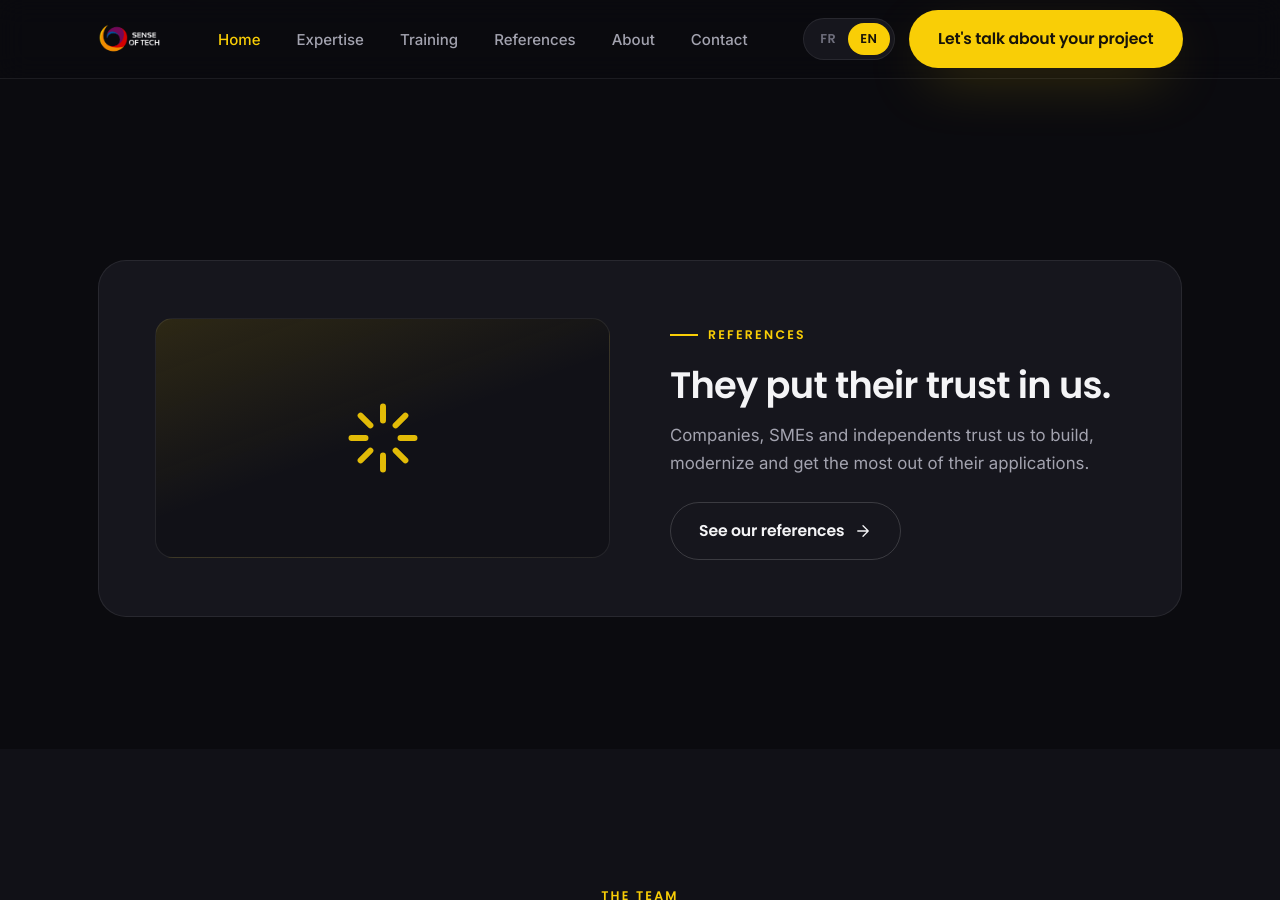
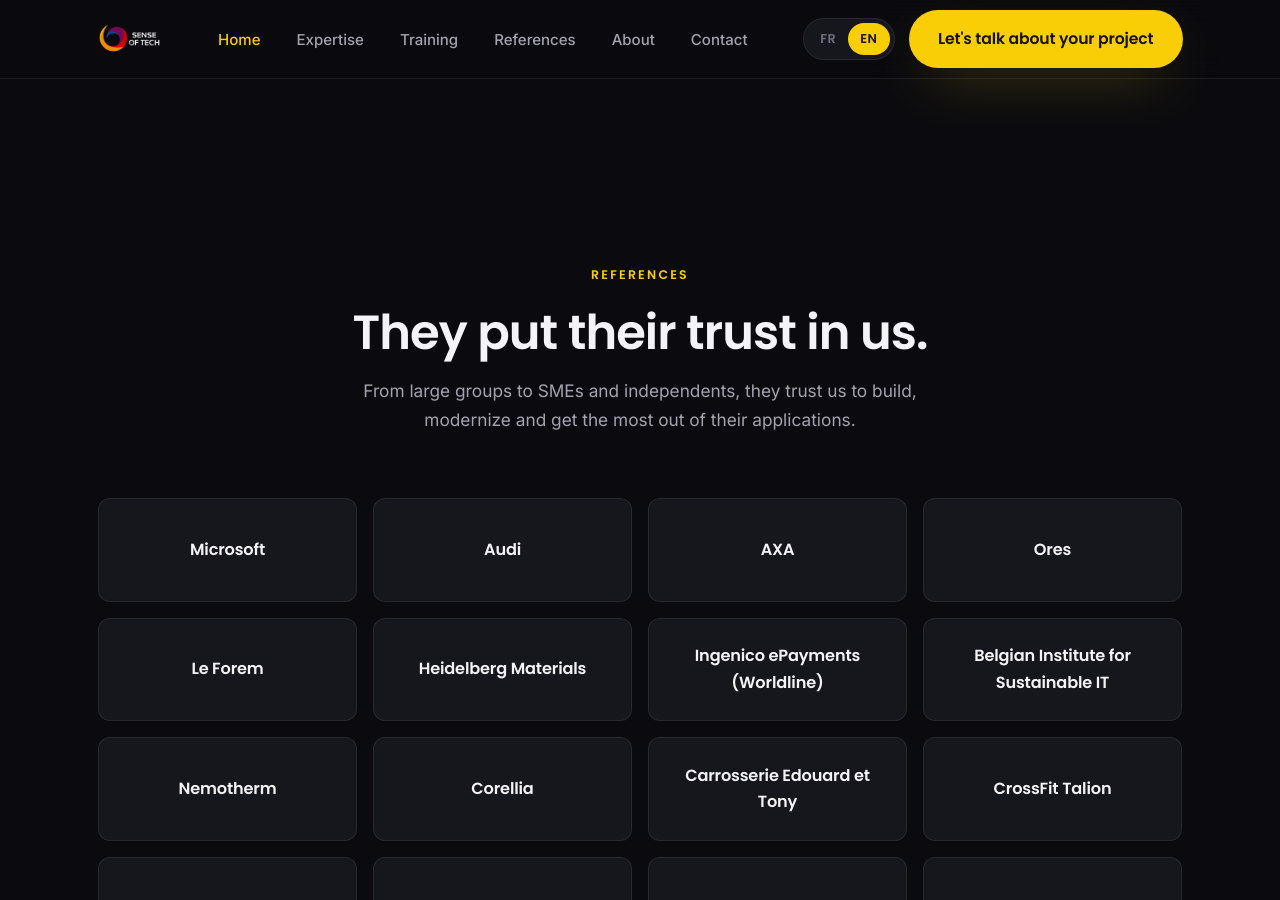
Before and after one commit to senseoftech/sot-website, a Jekyll site: the page built from index.html, in a window 1280 px wide and 900 px high, scrolled down 4382 px. Built offline with Jekyll 4.4.1, drawn with Linux system fonts in a browser that asks for light colours; some of the changed text lies outside the part shown.

Commit message:
Add client references wall (18 companies)
Populate _data/references.yml with the real client list and display it
as a typographic "trusted by" wall (names now, logos automatically used
if a `logo:` is later added per client). New reusable include
client-wall.html, shown on both /references/ and the home page as social
proof. Client names are also listed in llms.txt and agents.txt for AEO.

Co-Authored-By: Claude Opus 4.8 <noreply@anthropic.com>

```diff
--- a/_data/references.yml
+++ b/_data/references.yml
@@ -8,11 +8,28 @@ intro:
   fr: "Nous accompagnons des entreprises, des PME et des indépendants dans la création, la modernisation et l'exploitation de leurs applications. Voici quelques organisations qui nous ont fait confiance."
   en: "We support companies, SMEs and independents in building, modernizing and getting the most out of their applications. Here are some of the organizations that have trusted us."
 
-# Exemple de format attendu :
-#   - name: "Nom du client"
-#     logo: /assets/images/clients/nom-client.png
-#     url: "https://exemple.com"        # optionnel
-clients: []
+# Chaque entrée affiche le NOM par défaut. Ajoute `logo:` (chemin vers une image
+# déposée dans /assets/images/clients/) pour afficher le logo à la place du nom.
+# `url:` est optionnel (rend le nom/logo cliquable).
+clients:
+  - name: "Microsoft"
+  - name: "Audi"
+  - name: "AXA"
+  - name: "Ores"
+  - name: "Le Forem"
+  - name: "Heidelberg Materials"
+  - name: "Ingenico ePayments (Worldline)"
+  - name: "Belgian Institute for Sustainable IT"
+  - name: "Nemotherm"
+  - name: "Corellia"
+  - name: "Carrosserie Edouard et Tony"
+  - name: "CrossFit Talion"
+  - name: "Tyremasters Zaventem"
+  - name: "LFFS Hainaut"
+  - name: "Abbey Throwdown"
+  - name: "NTTB"
+  - name: "Gin de Binche"
+  - name: "Salade2Fruits"
 
 # Témoignages (optionnel) — s'affichent seulement s'ils sont renseignés.
 # Exemple :
--- /dev/null
+++ b/_includes/client-wall.html
@@ -0,0 +1,16 @@
+{%- comment -%} Grid of client references. Shows the logo when a `logo:` is set in
+   _data/references.yml, otherwise the company name as text. {%- endcomment -%}
+{%- assign r = site.data.references -%}
+<div class="client-wall reveal">
+  {%- for client in r.clients -%}
+  <div class="client-cell">
+    {%- if client.url -%}<a href="{{ client.url }}" target="_blank" rel="noopener" title="{{ client.name }}">{%- endif -%}
+    {%- if client.logo -%}
+      <img src="{{ client.logo | relative_url }}" alt="{{ client.name }}" loading="lazy">
+    {%- else -%}
+      <span class="client-name">{{ client.name }}</span>
+    {%- endif -%}
+    {%- if client.url -%}</a>{%- endif -%}
+  </div>
+  {%- endfor -%}
+</div>
--- a/agents.txt
+++ b/agents.txt
@@ -30,6 +30,9 @@ conferences. Based in Belgium, serving BE/FR/LU/EU, remotely or on-site.
 {% for x in site.data.expertises -%}
 - {{ x.title.en }} ({{ x.title.fr }}): {{ '/expertises/' | append: x.slug | append: '/' | absolute_url }}
 {% endfor %}
+[clients]
+{% for client in site.data.references.clients %}- {{ client.name }}
+{% endfor %}
 [key_pages]
 home = {{ site.url }}/
 expertise = {{ '/expertises/' | absolute_url }}
--- a/assets/css/main.css
+++ b/assets/css/main.css
@@ -736,6 +736,36 @@ a.card:hover .card__more svg { transform: translateX(4px); }
   background: var(--surface);
 }
 .logo-grid .logo-cell img { max-height: 56px; width: auto; opacity: 0.85; }
+
+/* Client wall: shows logos when available, otherwise company names */
+.client-wall {
+  display: grid;
+  grid-template-columns: repeat(4, 1fr);
+  gap: 16px;
+}
+.client-cell {
+  aspect-ratio: 5 / 2;
+  display: grid; place-items: center;
+  text-align: center;
+  padding: 18px 20px;
+  border-radius: var(--radius-sm);
+  border: 1px solid var(--border);
+  background: var(--surface);
+  transition: transform 0.25s var(--ease), border-color 0.25s var(--ease), background 0.25s var(--ease);
+}
+.client-cell:hover { transform: translateY(-3px); border-color: var(--gold); background: var(--surface-2); }
+.client-cell a { display: grid; place-items: center; width: 100%; height: 100%; color: inherit; }
+.client-cell img { max-height: 50px; width: auto; opacity: 0.85; filter: grayscale(1) brightness(1.6); transition: opacity 0.2s var(--ease), filter 0.2s var(--ease); }
+.client-cell:hover img { opacity: 1; filter: none; }
+.client-name {
+  font-family: var(--font-head);
+  font-weight: 600;
+  font-size: 1.01rem;
+  letter-spacing: -0.01em;
+  color: var(--text);
+  transition: color 0.2s var(--ease);
+}
+.client-cell:hover .client-name { color: var(--gold); }
 .placeholder-note {
   border: 1px dashed var(--border-strong);
   border-radius: var(--radius);
@@ -845,12 +875,14 @@ a.card:hover .card__more svg { transform: translateX(4px); }
   .teaser__media { min-height: 180px; }
   .topic-grid { grid-template-columns: repeat(2, 1fr); }
   .logo-grid { grid-template-columns: repeat(3, 1fr); }
+  .client-wall { grid-template-columns: repeat(3, 1fr); }
   .footer__grid { grid-template-columns: 1fr 1fr; }
   .footer__brand { grid-column: 1 / -1; }
 }
 @media (max-width: 640px) {
   .topic-grid { grid-template-columns: 1fr; }
   .logo-grid { grid-template-columns: repeat(2, 1fr); }
+  .client-wall { grid-template-columns: repeat(2, 1fr); }
   .testimonials-grid { grid-template-columns: 1fr; }
   .footer__grid { grid-template-columns: 1fr; }
   .process li { padding-left: 54px; }
--- a/index.html
+++ b/index.html
@@ -160,20 +160,22 @@ description: >
   </div>
 </section>
 
-<!-- ============================ REFERENCES TEASER ============================ -->
-<section class="section">
+<!-- ============================ REFERENCES / TRUSTED BY ============================ -->
+<section class="section" id="references">
   <div class="container">
-    <div class="teaser reveal">
-      <div class="teaser__media">{% include icon.html name="spark" %}</div>
-      <div>
-        <span class="eyebrow"><span class="i18n-fr">Références</span><span class="i18n-en">References</span></span>
-        <h2><span class="i18n-fr">Ils nous ont fait confiance.</span><span class="i18n-en">They put their trust in us.</span></h2>
-        <p><span class="i18n-fr">Des entreprises, PME et indépendants nous confient la création, la modernisation et l'exploitation de leurs applications.</span><span class="i18n-en">Companies, SMEs and independents trust us to build, modernize and get the most out of their applications.</span></p>
-        <a class="btn btn-ghost" href="{{ '/references/' | relative_url }}">
-          <span class="i18n-fr">Voir nos références</span><span class="i18n-en">See our references</span>
-          {% include icon.html name="arrow-right" %}
-        </a>
-      </div>
+    <div class="section-head center reveal">
+      <span class="eyebrow"><span class="i18n-fr">Références</span><span class="i18n-en">References</span></span>
+      <h2><span class="i18n-fr">Ils nous ont fait confiance.</span><span class="i18n-en">They put their trust in us.</span></h2>
+      <p><span class="i18n-fr">Des grands groupes aux PME et indépendants, ils nous confient la création, la modernisation et l'exploitation de leurs applications.</span><span class="i18n-en">From large groups to SMEs and independents, they trust us to build, modernize and get the most out of their applications.</span></p>
+    </div>
+
+    {% include client-wall.html %}
+
+    <div style="text-align:center;margin-top:44px" class="reveal">
+      <a class="btn btn-ghost" href="{{ '/references/' | relative_url }}">
+        <span class="i18n-fr">Voir toutes nos références</span><span class="i18n-en">See all our references</span>
+        {% include icon.html name="arrow-right" %}
+      </a>
     </div>
   </div>
 </section>
--- a/llms.txt
+++ b/llms.txt
@@ -24,6 +24,9 @@ Key facts:
 - [À propos / About]({{ '/a-propos/' | absolute_url }}): company story and founder
 - [Contact]({{ '/contact/' | absolute_url }}): get in touch — the first conversation is free
 
+## Selected clients
+{% for client in site.data.references.clients %}- {{ client.name }}
+{% endfor %}
 ## Optional
 - [Sitemap]({{ '/sitemap.xml' | absolute_url }})
 - [Machine profile for agents]({{ '/agents.txt' | absolute_url }})
```
Also changed, not shown: references/index.html (+1 -9 lines).
